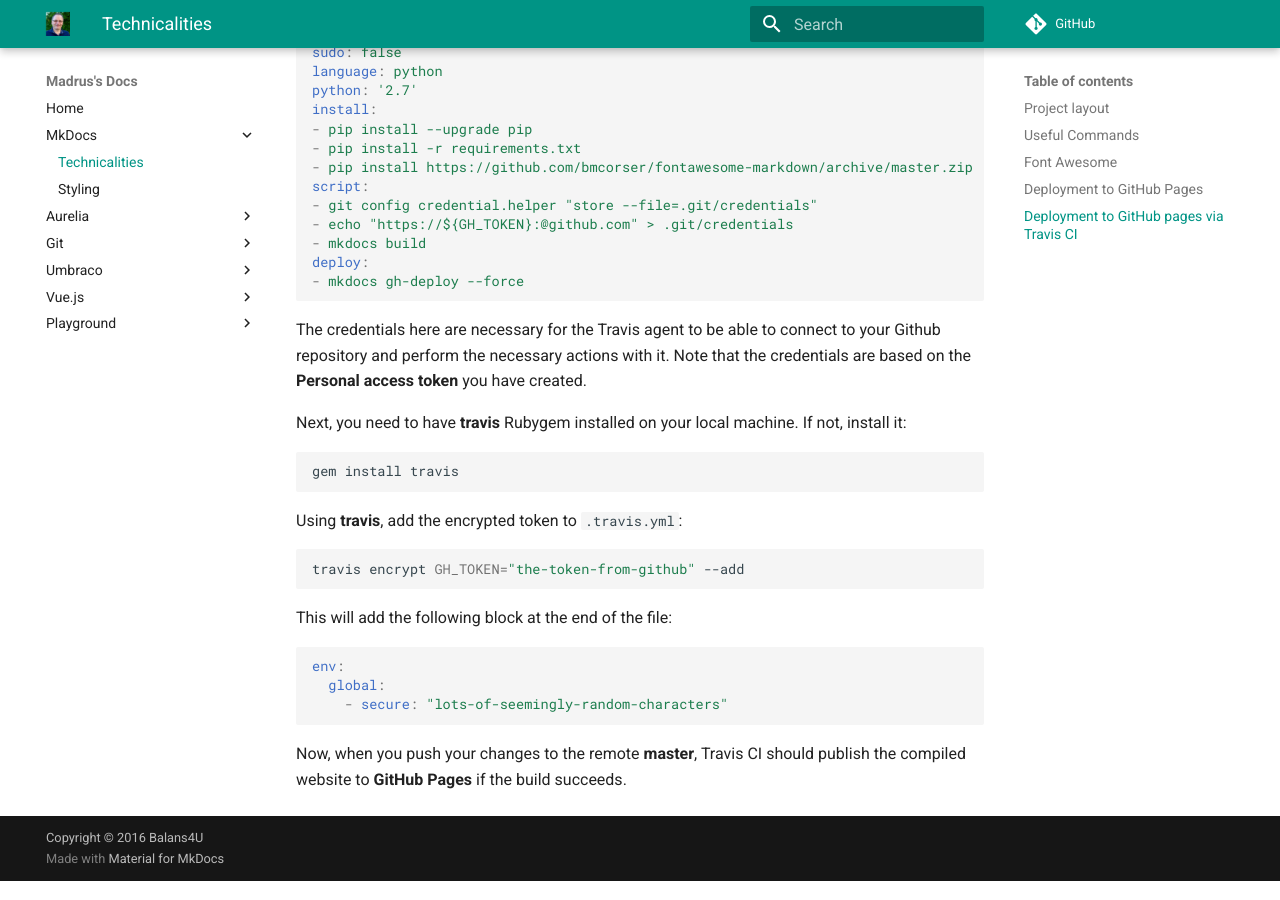
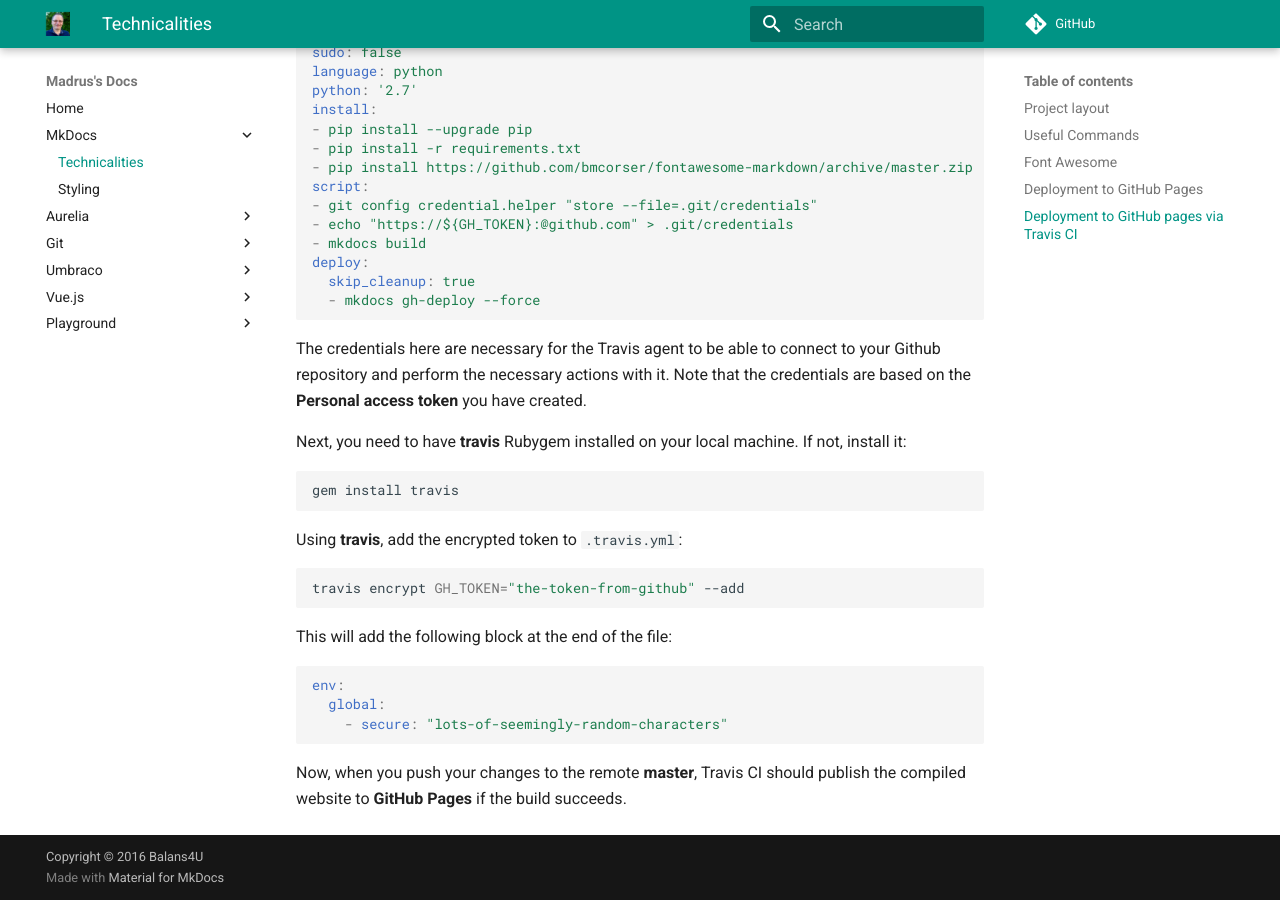
Before and after one commit to madrus/mdocs, an MkDocs documentation site: the page built from docs/mkdocs/technicalities.md, in a window 1280 px wide and 900 px high, scrolled down 2229 px. Built offline with MkDocs 1.6.1 and Material for MkDocs 9.7.7, drawn with Linux system fonts in a browser that asks for light colours; comment, search, counter and statistics services are not loaded; old or Windows-style settings are respelled for this version of MkDocs.

````diff
--- a/docs/mkdocs/technicalities.md
+++ b/docs/mkdocs/technicalities.md
@@ -91,7 +91,8 @@ script:
 - echo "https://${GH_TOKEN}:@github.com" > .git/credentials
 - mkdocs build
 deploy:
-- mkdocs gh-deploy --force
+  skip_cleanup: true
+  - mkdocs gh-deploy --force
 ```
 
 The credentials here are necessary for the Travis agent to be able to connect to your Github repository and perform the necessary actions with it. Note that the credentials are based on the **Personal access token** you have created.
````
